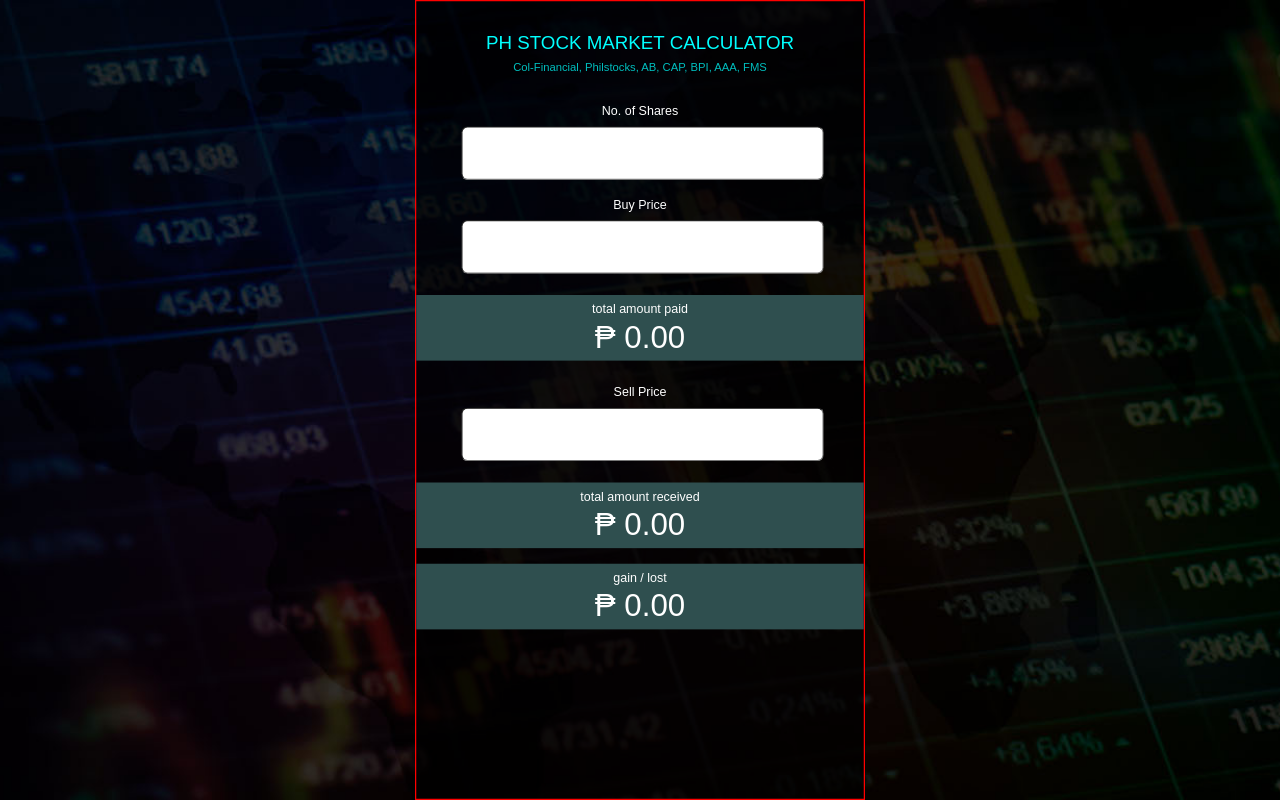
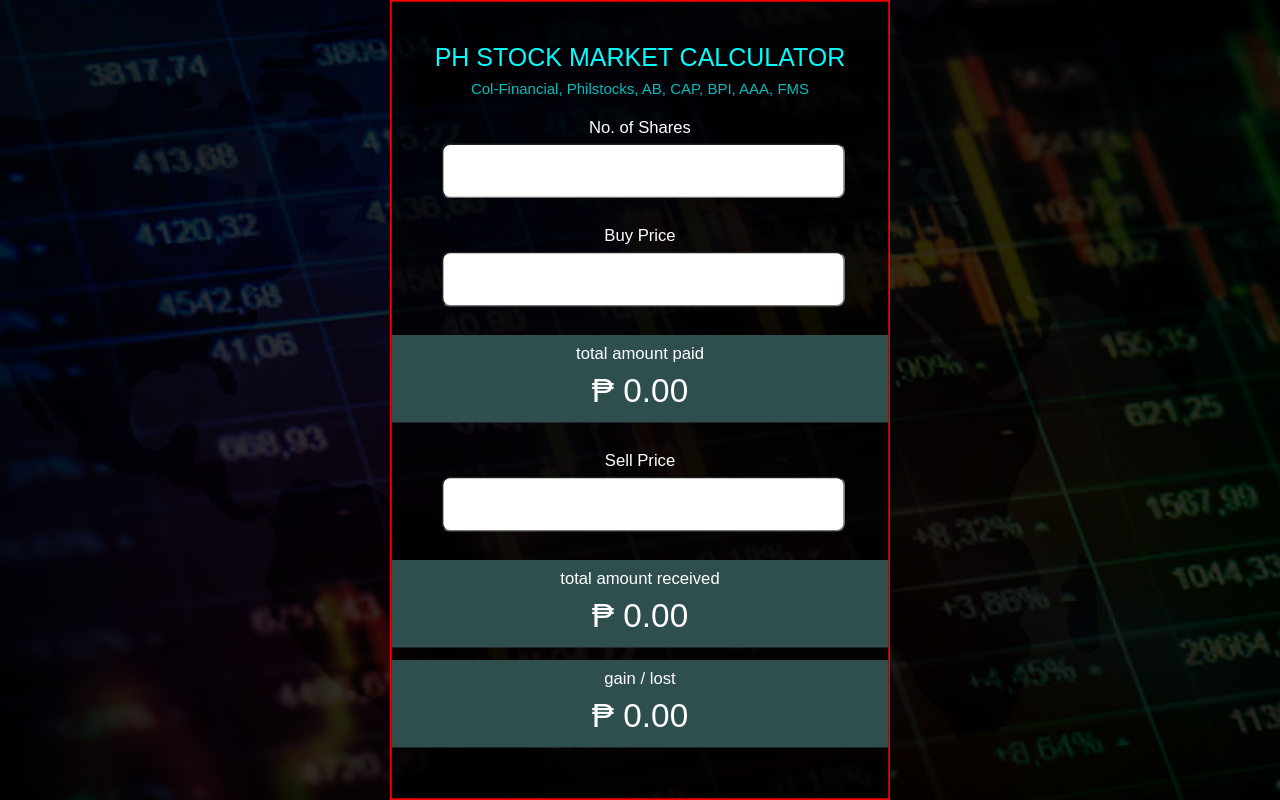
Before and after one commit to nep-code/nep-code.github.io, a plain HTML site: page PSMCalculator/index.html in a window 1280 px wide. Drawn offline with nearby package versions, Linux system fonts and the light colour scheme.

Commit message:
update PSMCalculator size

```diff
--- a/PSMCalculator/index.html
+++ b/PSMCalculator/index.html
@@ -1,7 +1,6 @@
 <!DOCTYPE html>
 <html>
 	<head>
-		<meta name="viewport" content="width=device-width, initial-scale=1.0, user-scalable=no, maximum-scale=1.0">
 		<title>Philippine Stock Market Calculator</title>
 		<link rel="stylesheet" href="styles.css">
 		<!-- <script src="https://code.jquery.com/jquery-3.6.0.min.js"></script> -->
--- a/PSMCalculator/logic.js
+++ b/PSMCalculator/logic.js
@@ -91,13 +91,8 @@ const PSMCalculator = (function() {
             container_h = container.offsetHeight,
             scale_w     = Math.abs(window_w / container_w),
             scale_h     = Math.abs(window_h / container_h);
-
-            console.log(container_w + ' ' + window_w);
         if(window_w > window_h) { gsap.set(container, {scale:scale_h}); }
-        else {
-            if(container_w > window_w) gsap.set(container, {scale:scale_h});
-            else gsap.set(container, {scale:scale_h});
-        }
+        /* else gsap.set(container, {scale:scale_w}); */
     };
 
     return {
--- a/PSMCalculator/styles.css
+++ b/PSMCalculator/styles.css
@@ -17,8 +17,8 @@ div { position: absolute; background-repeat: no-repeat;  }
 
 #container {
     visibility: hidden;
-    width: 720px;
-    height: 1280px;
+    width: 600px;
+    height: 960px;
     border: 2px solid red;
     pointer-events: none;
     box-sizing: border-box;
@@ -43,28 +43,28 @@ div { position: absolute; background-repeat: no-repeat;  }
 #container .txt_input {
     text-align: center;
     width: 80%;
-    height: 80px;
+    height: 60px;
     color:white;
     font-size: 20px;
     font-family: Arial, Helvetica, sans-serif;
     font-weight: 500;
-    line-height: 50px;
+    line-height: 40px;
 }
 
 #container .inputbox {
     width: 100%;
     height: 100%;
     color:black;
-    font-size: 45px;
+    font-size: 40px;
     font-family: Arial, Helvetica, sans-serif;
     font-weight: 500;
     text-align: center;
     border-radius: 10px;
 }
 
-#container #share { top:150px; }
-#container #buyprice { top:300px; }
-#container #sellprice { top:600px; }
+#container #share { top:130px; }
+#container #buyprice { top:260px; }
+#container #sellprice { top:530px; }
 
 
 #container .txt_output {
@@ -74,27 +74,27 @@ div { position: absolute; background-repeat: no-repeat;  }
     color:white;
     font-size: 20px;
     font-family: Arial, Helvetica, sans-serif;
-    font-weight: 500;
+    font-weight: normal;
     line-height: 45px;
     background-color: darkslategrey;
 }
 
-#container #totalamountpaid { top:470px; }
-#container #totalamountreceived { top:770px; }
-#container #gainlost { top:900px; /* background: darky; */ }
+#container #totalamountpaid { top:400px; }
+#container #totalamountreceived { top:670px; }
+#container #gainlost { top:790px; /* background: darky; */ }
 
 #container .outputbox {
     width: 100%;
     height: 100%;
     color:white;
-    font-size: 50px;
+    font-size: 40px;
     font-family: Arial, Helvetica, sans-serif;
-    font-weight: 400;
+    font-weight: normal;
     text-align: center;
     border-radius: 10px;
 }
 
 /*** Portrait ****/
 @media only screen and (orientation: portrait) {
-    /* #container { width: 100%; height:100% } */
+    /* #container { width: 360px; height:640px } */
 }
```
